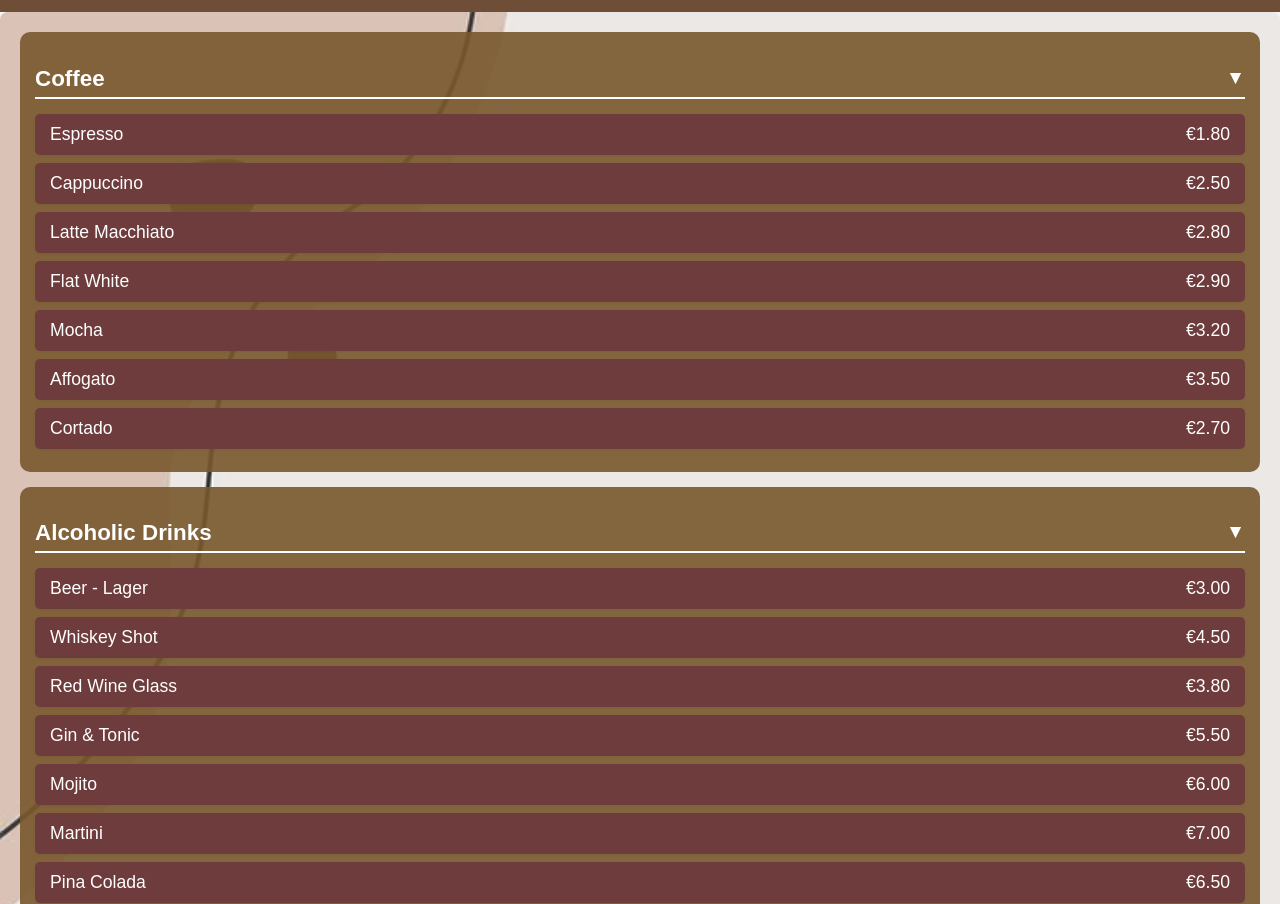
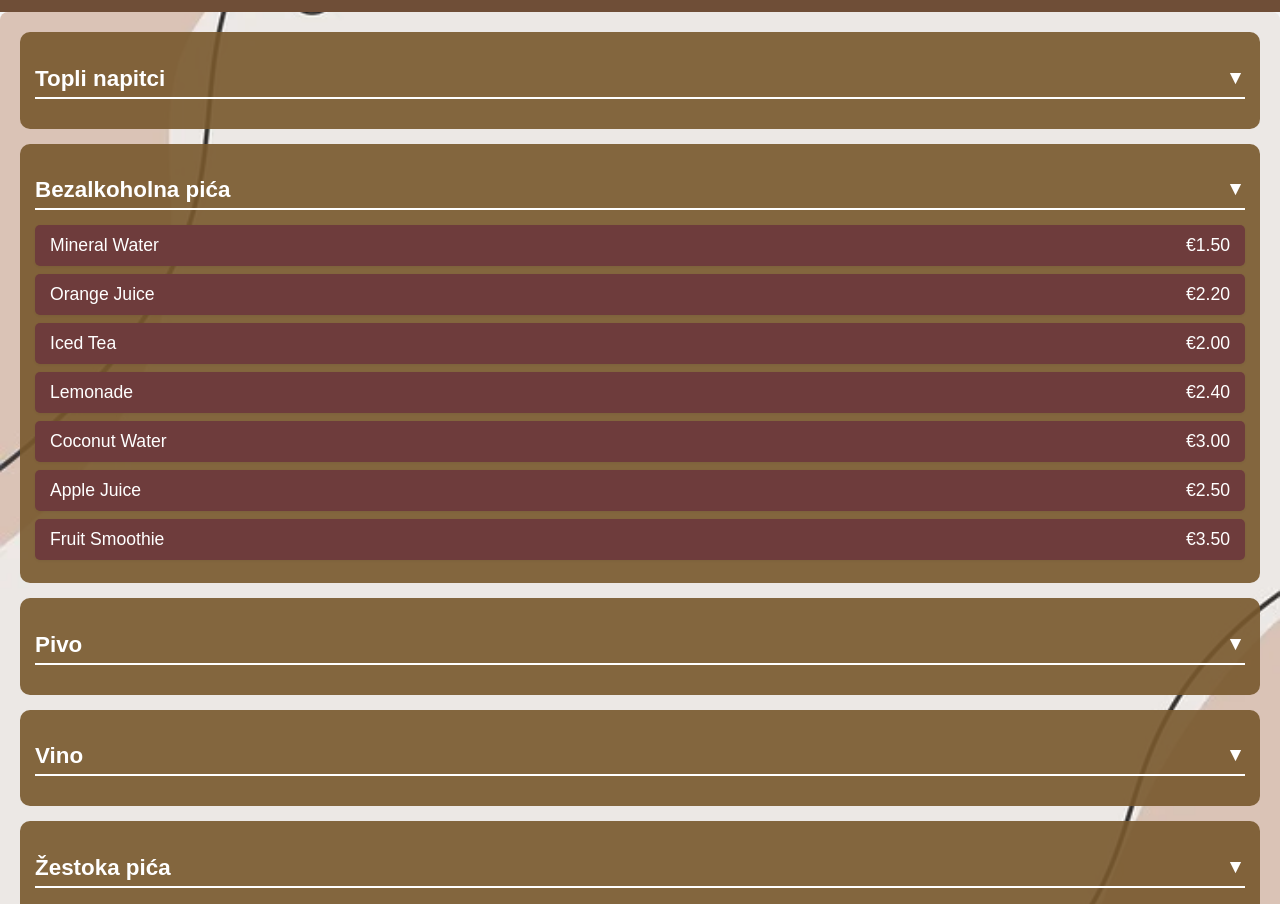
Before and after one commit to IvanStrahija/IvanStrahja.github.io, a plain HTML site: page index.html in a window 1280 px wide. Shown: the part 58-962 px from the top of the page. Drawn offline with Linux system fonts and the light colour scheme.

Commit message:
Update index.html

```diff
--- a/index.html
+++ b/index.html
@@ -5,6 +5,7 @@
     <meta name="viewport" content="width=device-width, initial-scale=1.0">
     <title>Caffe Bar Pricelist</title>
     <link rel="stylesheet" href="styles.css">
+    <link rel="icon" href="logo.png" type="image/x-icon"> <!-- .ico file -->
 </head>
 <body>
     <header>
@@ -25,12 +26,12 @@
         const menu = await response.json();
 
         const categories = {
-            "coffee": [],
-            "alcoholic": [],
+            "Topli napitci": [],
             "non-alcoholic": [],
-            "test": [],
-            "test2": [],
-            "test3": []
+            "pivo": [],
+            "vino": [],
+            "zestoko": [],
+            "koktel": []
         };
 
         // Group items into categories
@@ -95,9 +96,12 @@
 }
 
 function formatCategoryName(category) {
-    if (category === "coffee") return "Coffee";
-    if (category === "alcoholic") return "Alcoholic Drinks";
-    if (category === "non-alcoholic") return "Non-Alcoholic Drinks";
+    if (category === "Topli napitci") return "Topli napitci";
+    if (category === "non-alcoholic") return "Bezalkoholna pića";
+    if (category === "pivo") return "Pivo";
+    if (category === "vino") return "Vino";
+    if (category === "zestoko") return "Žestoka pića";
+    if (category === "koktel") return "Kokteli";
     return category.charAt(0).toUpperCase() + category.slice(1);
 }
 
@@ -111,7 +115,7 @@ function toggleCategory(section, arrow) {
     if (list.classList.contains('expanded')) {
         arrow.innerHTML = '&#x25B2;';  // Upward arrow (expanded)
     } else {
-        arrow.innerHTML = '&#x25BC;';  // Downward arrow (collapsed)
+        arrow.innerHTML = '&#x25B2;';  // Downward arrow (collapsed)
     }
 }
 
```
